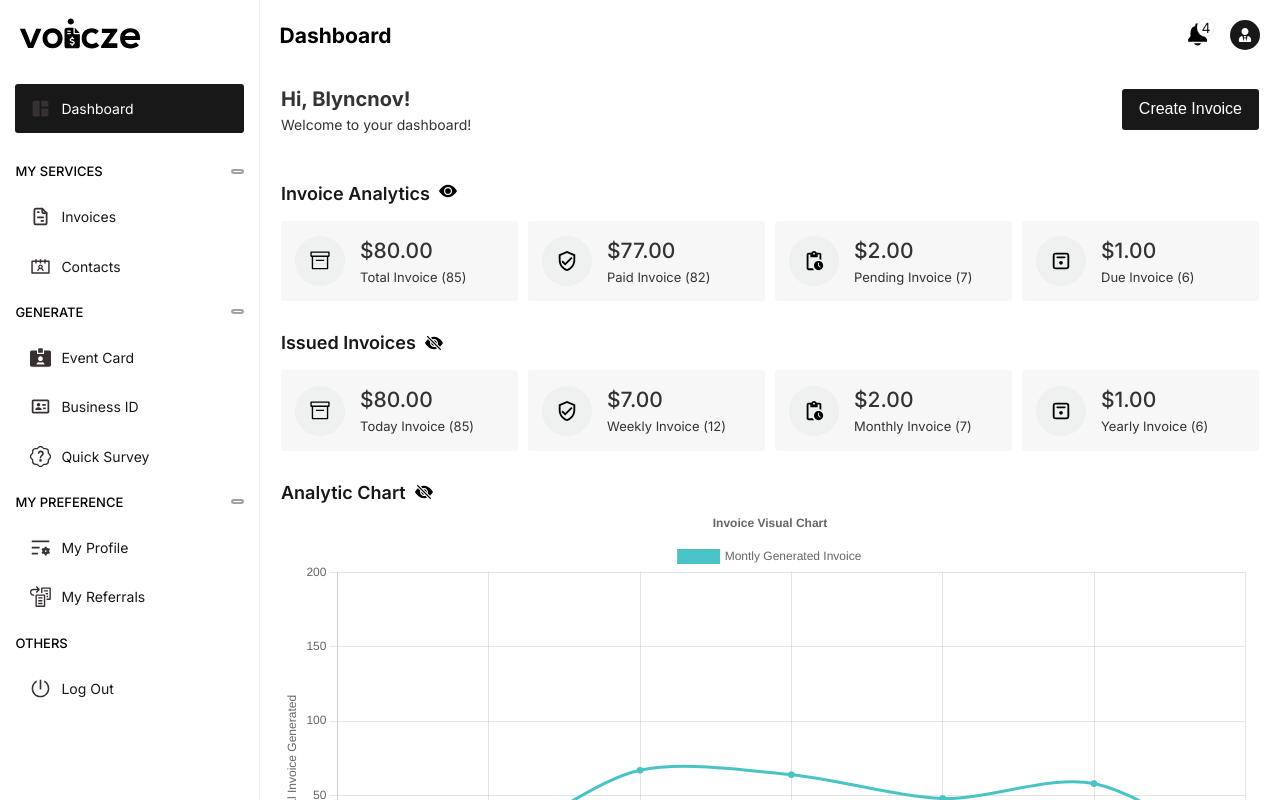
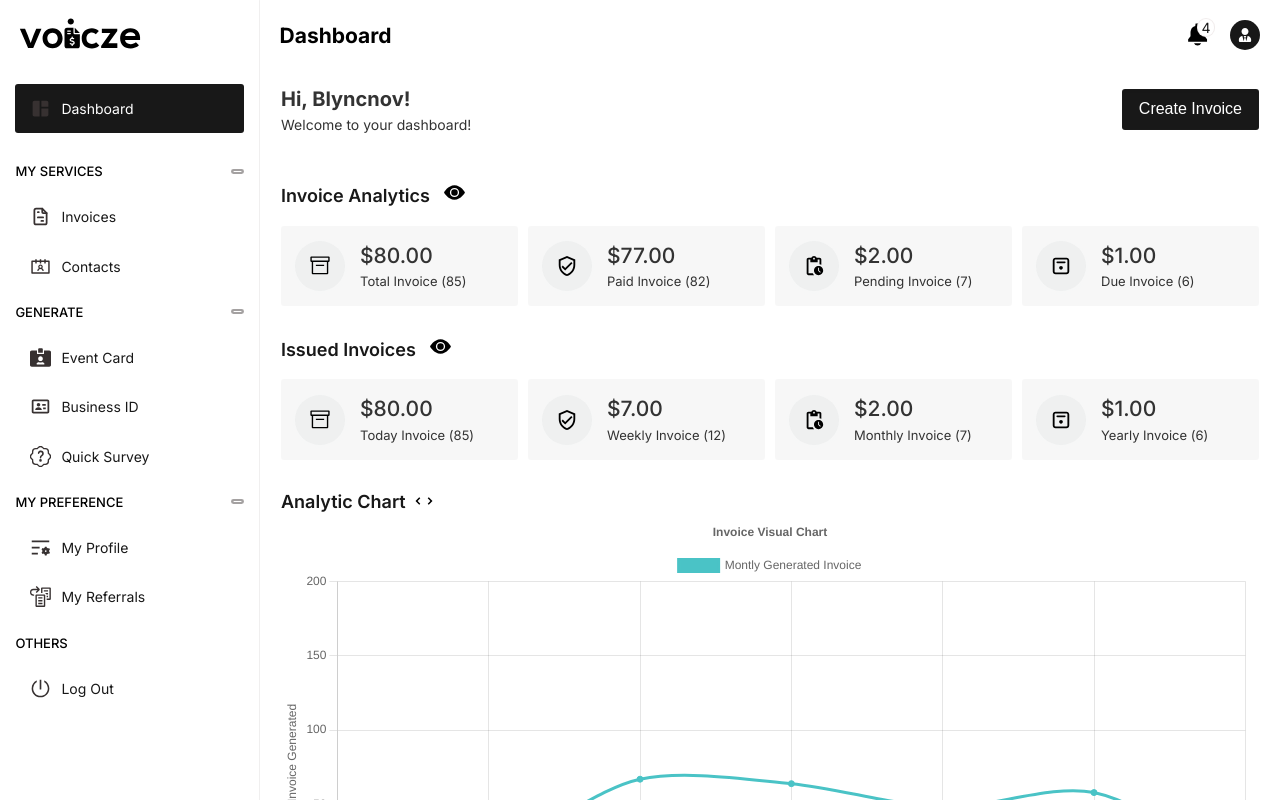
Before and after one commit to blyncnov/voicze, a Next.js app: page /dashboard in a window 1280 px wide. Built offline with nearby package versions, Linux system fonts and the light colour scheme.

Commit message:
voicze => adjustment

```diff
--- a/pages/dashboard/index.tsx
+++ b/pages/dashboard/index.tsx
@@ -6,6 +6,7 @@ import { CgCalendarDue } from "react-icons/cg";
 import { MdPendingActions, MdOutlineVerifiedUser } from "react-icons/md";
 import { VscArchive } from "react-icons/vsc";
 import { BsFillEyeSlashFill, BsFillEyeFill } from "react-icons/bs";
+import { RiCodeView } from "react-icons/ri";
 
 // Chart
 import BarChart from "@/components/Dashboard/Utils/BarChart";
@@ -47,16 +48,14 @@ export default function Dashboard() {
       <br />
 
       <section className="dashboard_special_container">
-        <div>
-          <h2 className="dashboard_title">
-            Invoice Analytics{" "}
-            <div onClick={HideToggleEye}>
-              {isShow ? (
-                <BsFillEyeSlashFill style={ShowIconStyleEncoding} />
-              ) : (
-                <BsFillEyeFill style={ShowIconStyleEncoding} />
-              )}
-            </div>
+        <div className="dashboard_tile_control">
+          <h2 className="dashboard_title">Invoice Analytics </h2>
+          <h2 onClick={HideToggleEye}>
+            {isShow ? (
+              <BsFillEyeSlashFill style={ShowIconStyleEncoding} />
+            ) : (
+              <BsFillEyeFill style={ShowIconStyleEncoding} />
+            )}
           </h2>
         </div>
         <div className="dashboard_invoice_grid">
@@ -88,9 +87,14 @@ export default function Dashboard() {
       </section>
 
       <section className="dashboard_special_container">
-        <div>
-          <h2 className="dashboard_title">
-            Issued Invoices <BsFillEyeSlashFill style={ShowIconStyleEncoding} />
+        <div className="dashboard_tile_control">
+          <h2 className="dashboard_title">Issued Invoices </h2>
+          <h2 onClick={HideToggleEye}>
+            {isShow ? (
+              <BsFillEyeSlashFill style={ShowIconStyleEncoding} />
+            ) : (
+              <BsFillEyeFill style={ShowIconStyleEncoding} />
+            )}
           </h2>
         </div>
         <div className="dashboard_invoice_grid">
@@ -123,14 +127,14 @@ export default function Dashboard() {
 
       <section className="dashboard_special_container">
         <h2 className="dashboard_title">
-          Analytic Chart <BsFillEyeSlashFill style={ShowIconStyleEncoding} />
+          Analytic Chart <RiCodeView style={ShowIconStyleEncoding} />
         </h2>
         <BarChart />
       </section>
 
       <section className="dashboard_special_container">
         <h2 className="dashboard_title">
-          Payment Received <BsFillEyeSlashFill style={ShowIconStyleEncoding} />
+          Payment Received <RiCodeView style={ShowIconStyleEncoding} />
         </h2>
         <br />
         <Invoice_Table />
@@ -153,12 +157,8 @@ const QuickAnalytic = ({ title, icon, count, isShow }: any) => {
           <div className="quick_analytic_icon">{icon}</div>
         </div>
         <div className="quick_analytic_column">
-          <h1>
-            <span>$</span>
-            {!isShow ? `${count}.00` : "**"}
-          </h1>
+          <h1>{!isShow ? `$${count}.00` : "***"}</h1>
           <li>
-            {" "}
             {title} Invoice ({count / 1 + 10 * 0.5})
           </li>
         </div>
--- a/styles/dashboard/index.scss
+++ b/styles/dashboard/index.scss
@@ -5,6 +5,12 @@
     border: 1px;
     color: #333 !important;
     background-color: var(--white);
+
+    .dashboard_tile_control {
+        display: flex;
+        gap: 1em;
+        align-items: center;
+    }
 
     .dashboard_create_invoice_header {
         width: 100%;
```
